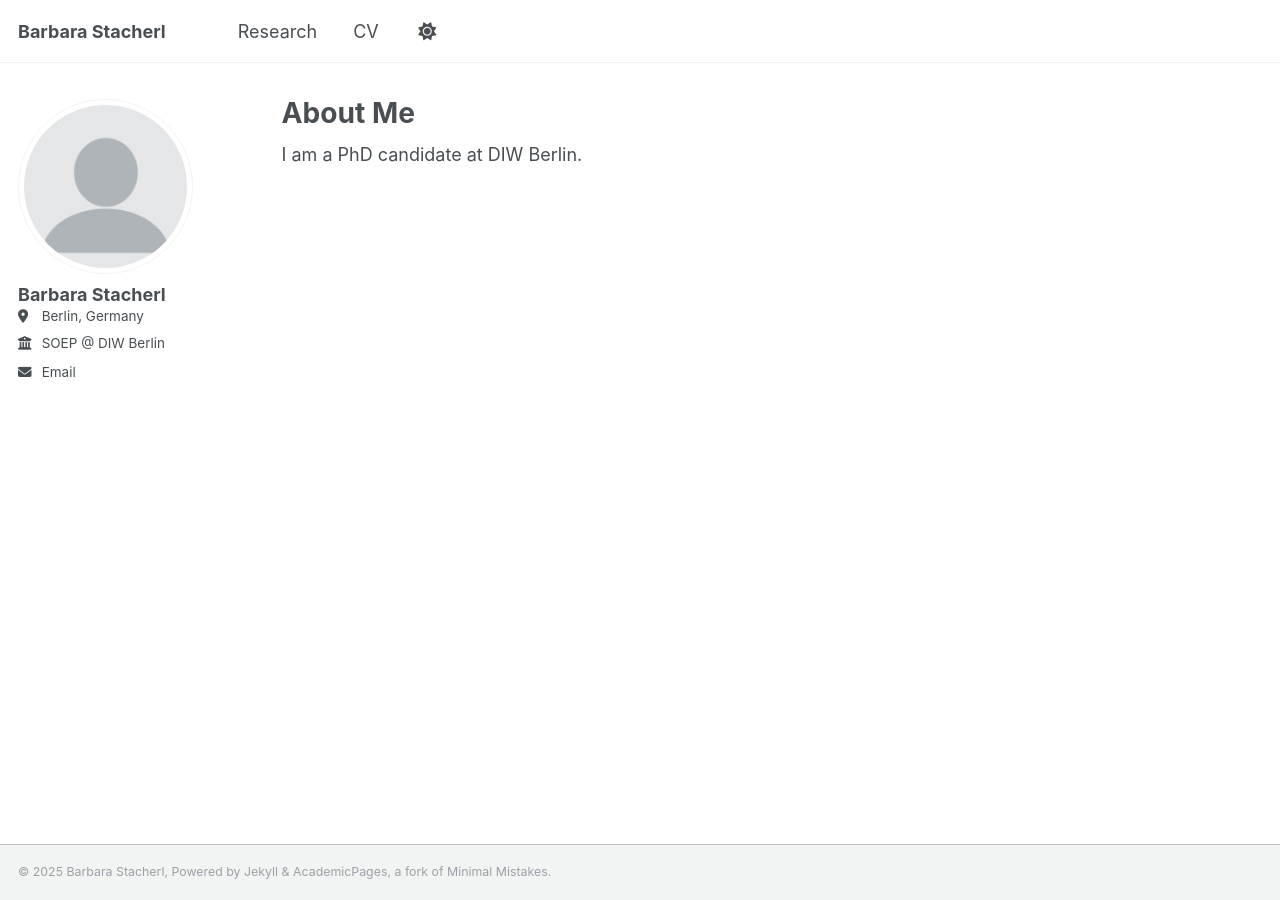
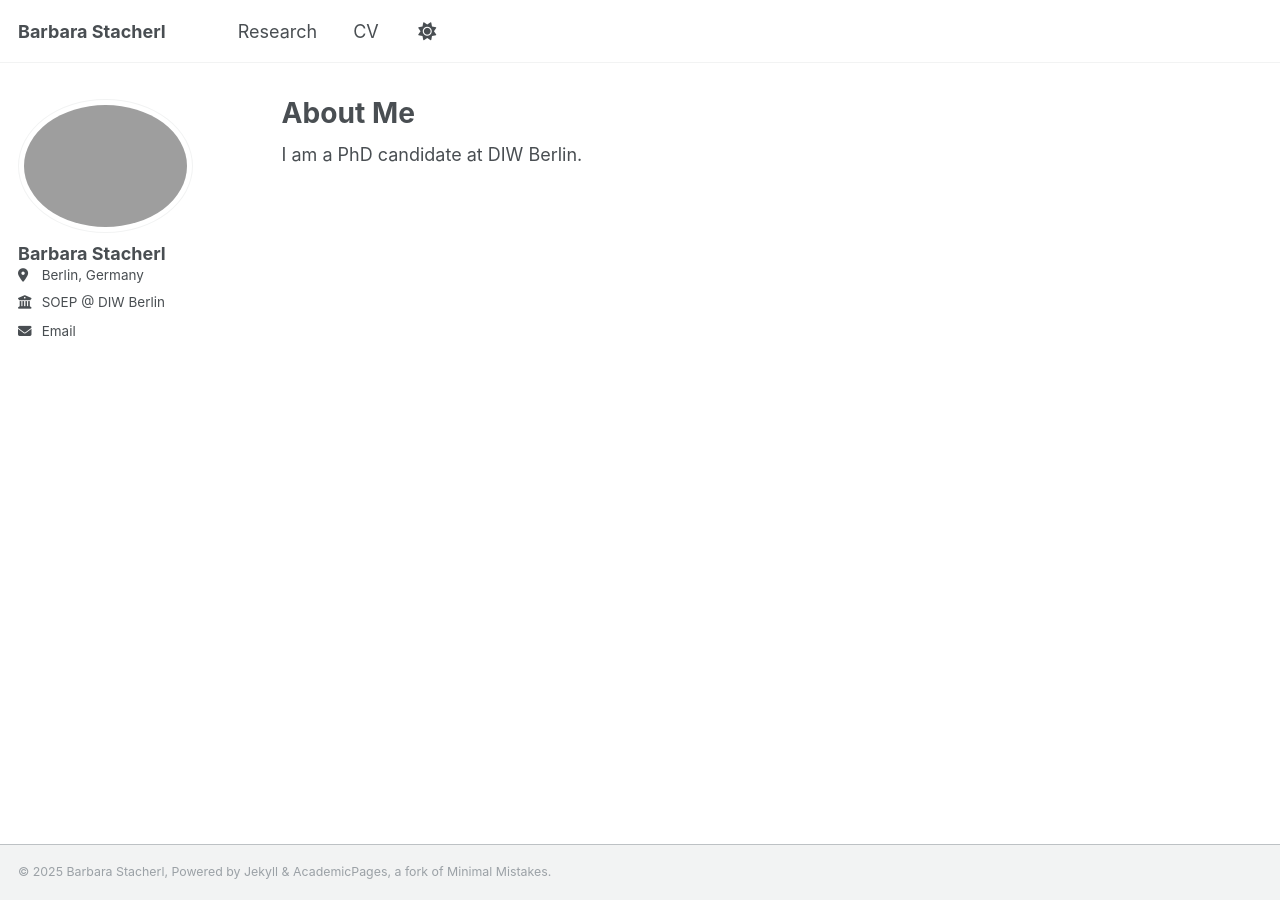
Before and after one commit to barbarastacherl/barbarastacherl.github.io, a Jekyll site: the page built from _pages/about.md, in a window 1280 px wide. Built offline with Jekyll 4.4.1, drawn with Linux system fonts in a browser that asks for light colours.

Commit message:
Update _config.yml

```diff
--- a/_config.yml
+++ b/_config.yml
@@ -22,7 +22,7 @@ repository               : "barbarastacherl/barbarastacherl.github.io"
 #               Additional customization can be done by editing /_includes/author-profile.html
 author:
   # Biographic information
-  avatar           : "profile.png"
+  avatar           : "bstacherl-image.png"
   name             : "Barbara Stacherl"
   pronouns         : # example: "she/her"
   bio              : #"Short biography for the left-hand sidebar"
```
